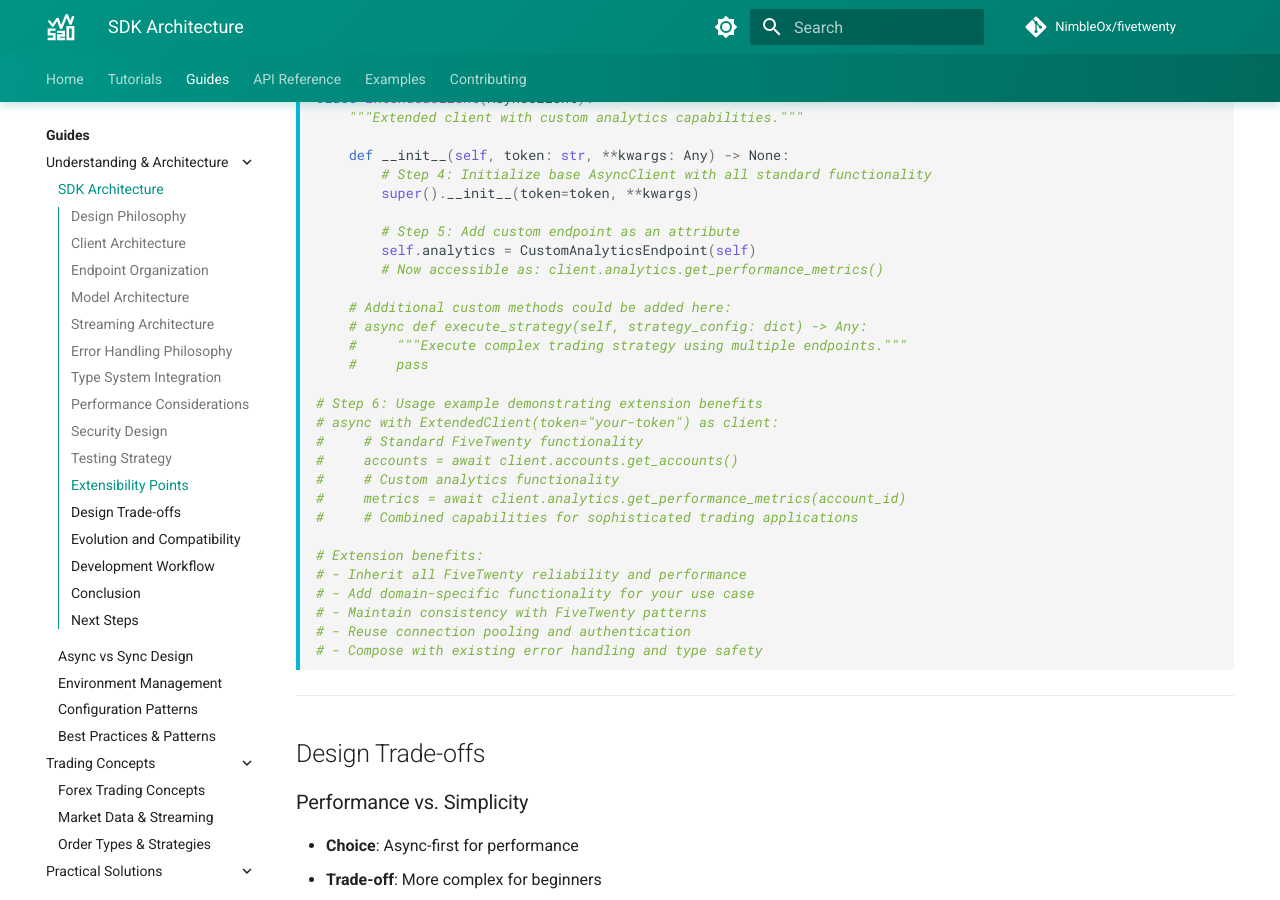
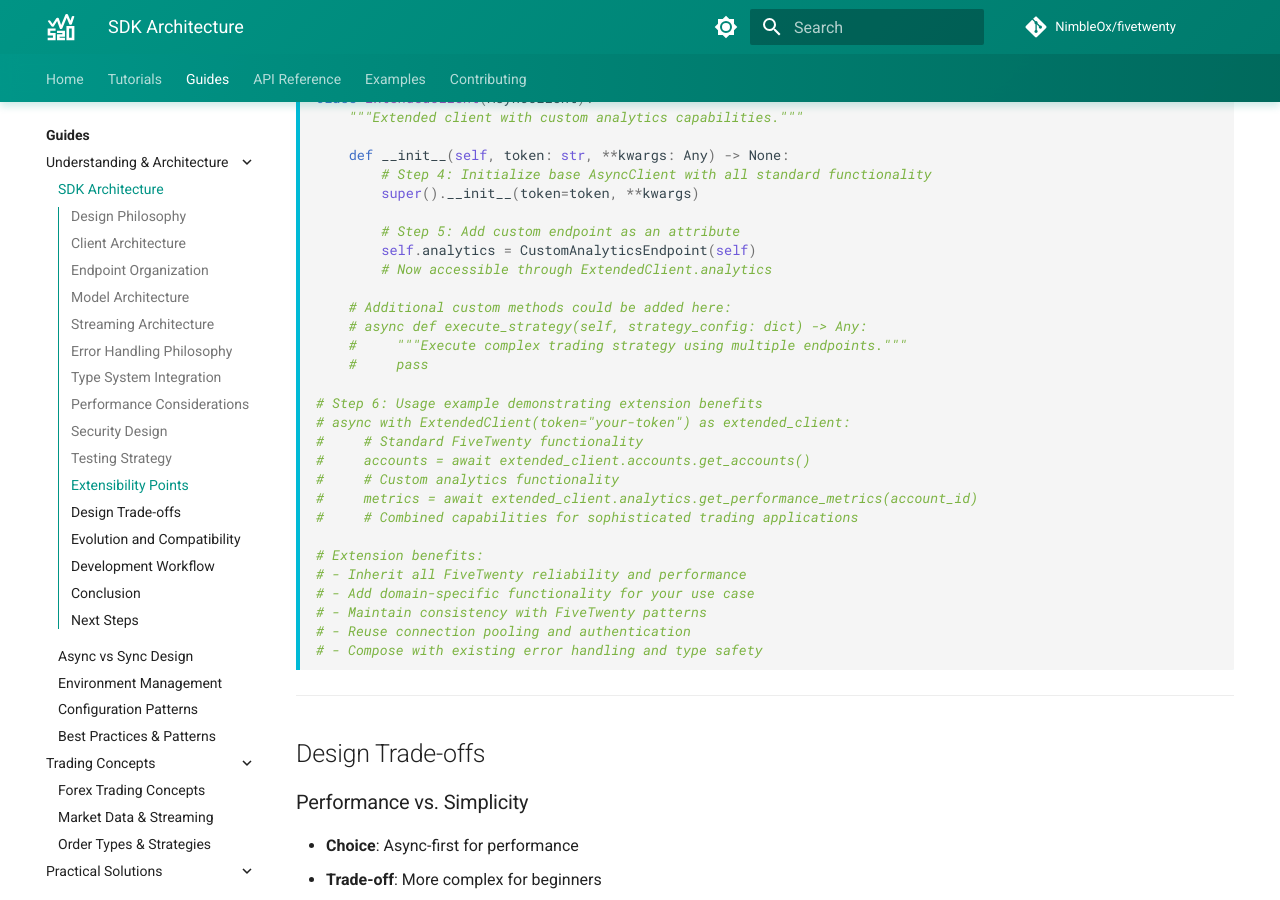
Before and after one commit to NimbleOx/fivetwenty, an MkDocs documentation site: the page built from docs/guides/understanding/sdk-architecture.md, in a window 1280 px wide and 900 px high, scrolled down 20236 px. Built offline with MkDocs 1.6.1 and Material for MkDocs 9.7.7, drawn with Linux system fonts in a browser that asks for light colours; comment, search, counter and statistics services are not loaded.

Commit message:
Clean remaining parity report drift

```diff
--- a/docs/guides/understanding/sdk-architecture.md
+++ b/docs/guides/understanding/sdk-architecture.md
@@ -1045,7 +1045,7 @@ class ExtendedClient(AsyncClient):
 
         # Step 5: Add custom endpoint as an attribute
         self.analytics = CustomAnalyticsEndpoint(self)
-        # Now accessible as: client.analytics.get_performance_metrics()
+        # Now accessible through ExtendedClient.analytics
 
     # Additional custom methods could be added here:
     # async def execute_strategy(self, strategy_config: dict) -> Any:
@@ -1053,11 +1053,11 @@ class ExtendedClient(AsyncClient):
     #     pass
 
 # Step 6: Usage example demonstrating extension benefits
-# async with ExtendedClient(token="your-token") as client:
+# async with ExtendedClient(token="your-token") as extended_client:
 #     # Standard FiveTwenty functionality
-#     accounts = await client.accounts.get_accounts()
+#     accounts = await extended_client.accounts.get_accounts()
 #     # Custom analytics functionality
-#     metrics = await client.analytics.get_performance_metrics(account_id)
+#     metrics = await extended_client.analytics.get_performance_metrics(account_id)
 #     # Combined capabilities for sophisticated trading applications
 
 # Extension benefits:
```
Also changed, not shown: docs/examples/scripts/sync_usage.py (+15 -12 lines), docs/tutorials/basic-trading/position-management.md (+1 -1 lines), 1 other file.
